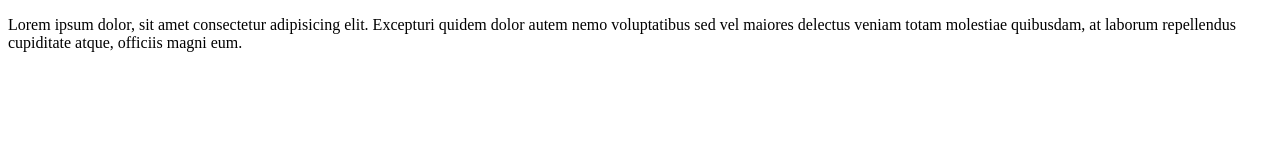
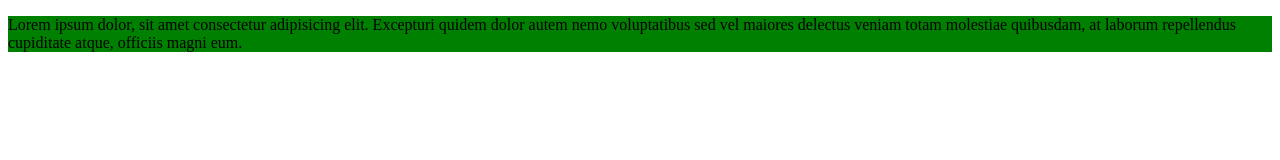
Before and after one commit to AhammedNoyon/my-third-github-repo, a plain HTML site: page index.html in a window 1280 px wide. Drawn offline with Linux system fonts and the light colour scheme.

Commit message:
add css file

```diff
--- a/index.html
+++ b/index.html
@@ -4,9 +4,10 @@
     <meta charset="UTF-8">
     <meta name="viewport" content="width=device-width, initial-scale=1.0">
     <title>my github website</title>
+    <link rel="stylesheet" href="style/githuh.css">
 </head>
 <body>
-    <div>
+    <div class="love">
         <p>Lorem ipsum dolor, sit amet consectetur adipisicing elit. Excepturi quidem dolor autem nemo voluptatibus sed vel maiores delectus veniam totam molestiae quibusdam, at laborum repellendus cupiditate atque, officiis magni eum.</p>
     </div>
 </body>
--- /dev/null
+++ b/style/githuh.css
@@ -0,0 +1,3 @@
+.love{
+    background-color: green;
+}
```
